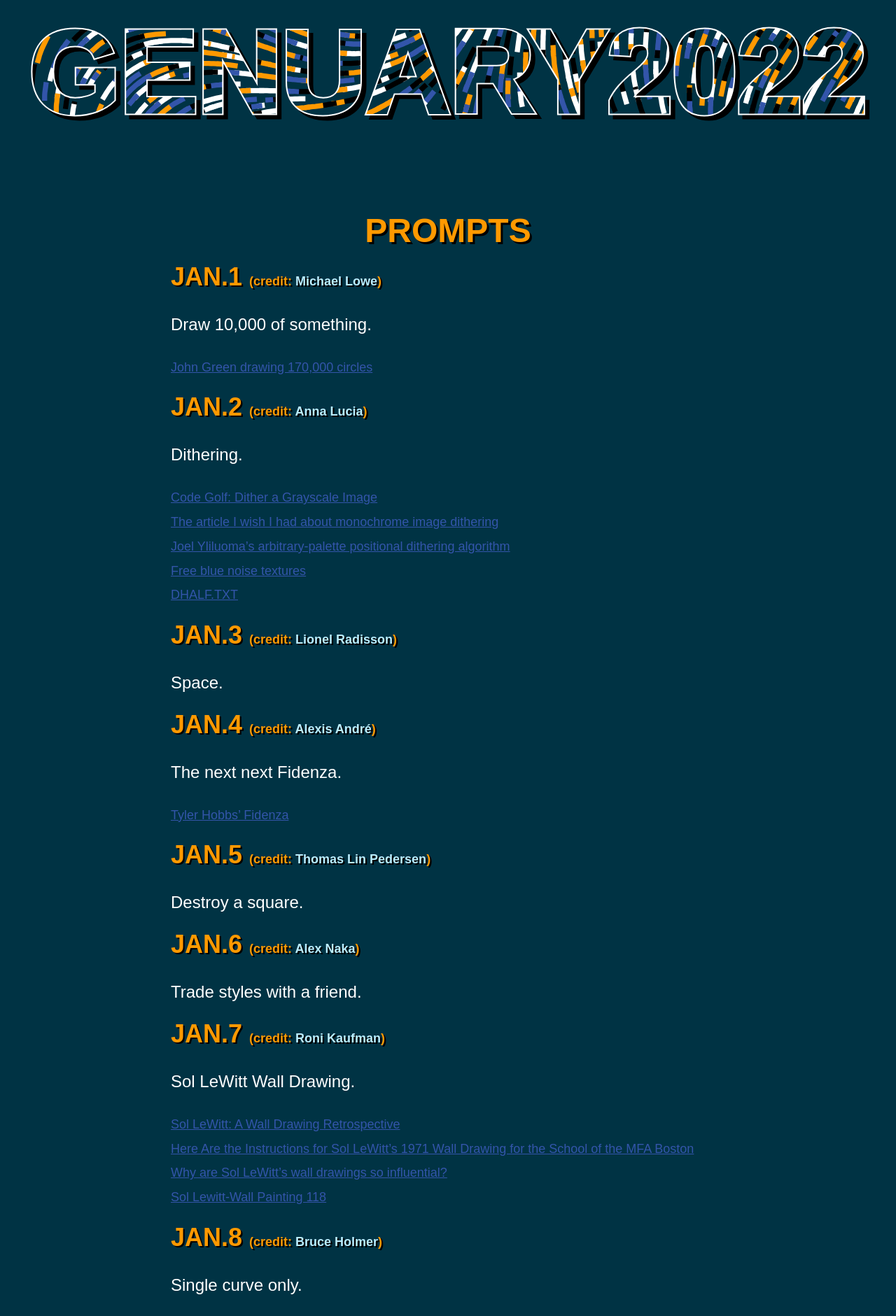
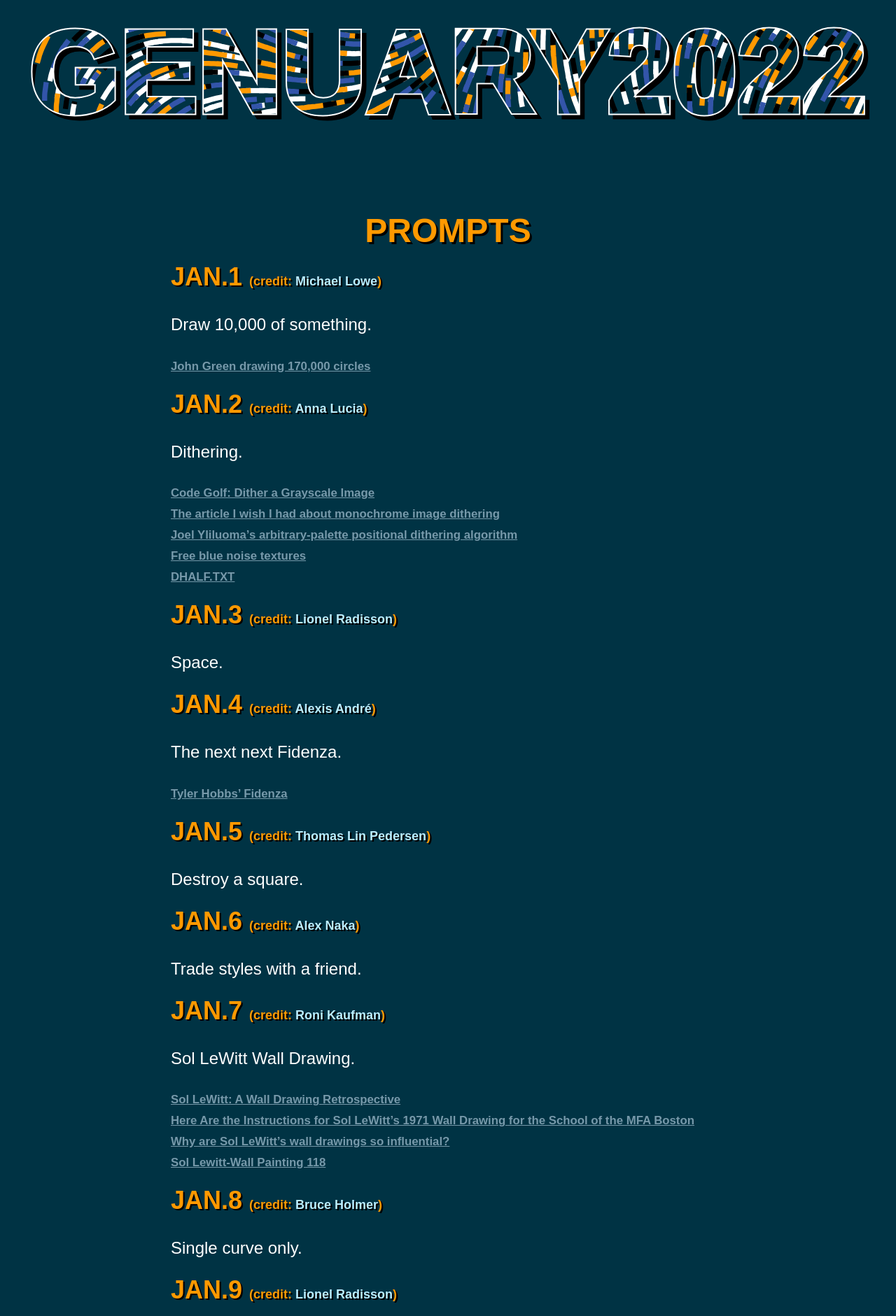
Before and after one commit to genuary2022/genuary2022.github.io, a Jekyll site: the page built from prompts.md, in a window 1280 px wide. Shown: the top 1881 px of the page at 70% size. Built offline with Jekyll 4.4.1, drawn with Linux system fonts in a browser that asks for light colours; our own code applies the rules of GitHub Pages for plain Markdown files.

Commit message:
prompts info links css update

```diff
--- a/css/style.css
+++ b/css/style.css
@@ -28,7 +28,10 @@ section strong { color: #f90; font-weight: bold; }
 section em { color: #9ff; font-style: italic; }
 section code { color: #9ff; font-family: monospace; }
 section a { color: #bef; }
-.info a { color: #35a; font-size: 0.75em; }
+section .info { line-height: 1.25; }
+section .info a {color: #79a; font-size: .7em; font-weight: bold; }
+section .info a:hover {color: #8bc; }
+
 section b {
   padding: 0.25em;
   border: 2px solid #000;
```
